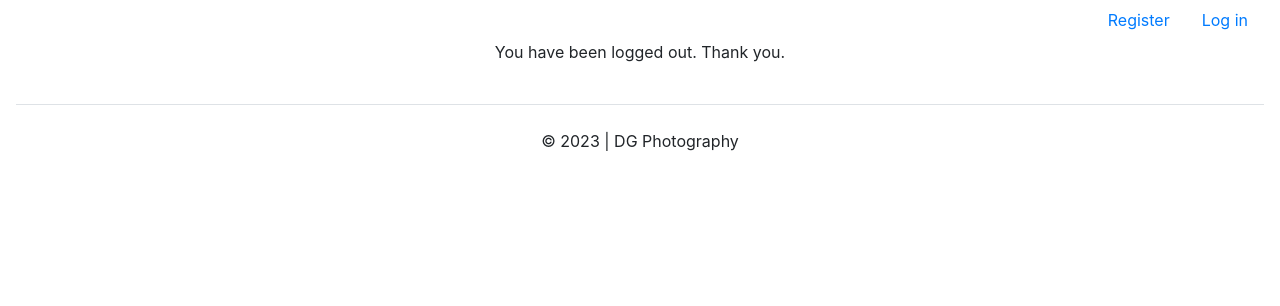
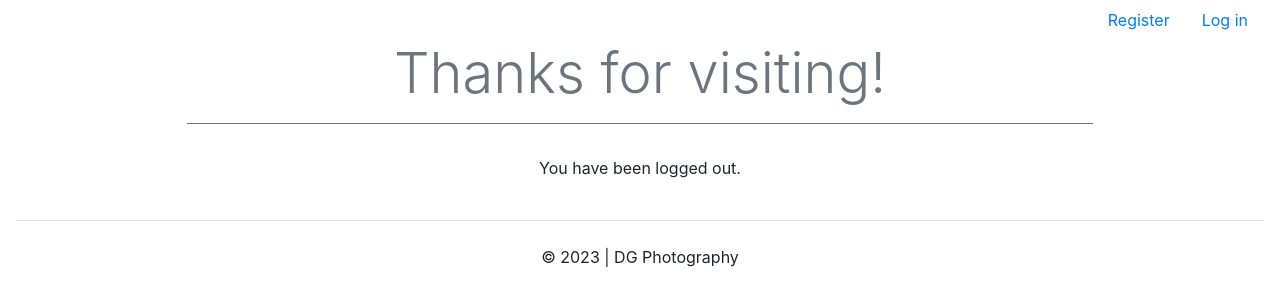
Before and after one commit to dannynow6/dg-photo, a Django app: template users/templates/registration/logged_out.html in a window 1280 px wide. Shown: the part 72-378 px from the top of the page. Run offline with Django 3.2, Linux system fonts and the light colour scheme; the template is opened without the code that fills it, so the values that code supplies are empty; some libraries are stand-ins or nearby versions.

Commit message:
styled login, log out, register

```diff
--- a/users/templates/registration/logged_out.html
+++ b/users/templates/registration/logged_out.html
@@ -1,4 +1,8 @@
 {% extends "dg_photography/base.html" %} {% load static %} {% load bootstrap4 %}
 {% block content %}
-<p class="text-center">You have been logged out. Thank you.</p>
+<div class="container w-75">
+    <h2 class="text-center text-secondary display-4 pb-3 border-bottom border-secondary">Thanks for visiting!</h2>
+    <br />
+    <p class="text-center">You have been logged out.</p>
+</div>
 {% endblock content %}
--- a/users/templates/registration/register.html
+++ b/users/templates/registration/register.html
@@ -1,5 +1,8 @@
 {% extends 'dg_photography/base.html' %} {% load static %} {% load bootstrap4 %}
 {% block content %}
+<div class="container w-75">
+  <h2 class="text-center text-secondary display-4 pb-3 border-bottom border-secondary">Register</h2>
+  <br />
   <div class="m-4">
     <form method="post" action="{% url 'users:register' %}">
       {% csrf_token %} {{ form.as_p }}
@@ -8,5 +11,6 @@
       <input type="hidden" name="next" value="{% url 'dg_photography:index' %}" />
     </form>
   </div>
+</div>
 
 {% endblock content %}
```
Also changed, not shown: users/templates/registration/login.html (+6 -1 lines), db.sqlite3. Lines whose indentation alone changed are shown as unchanged.
